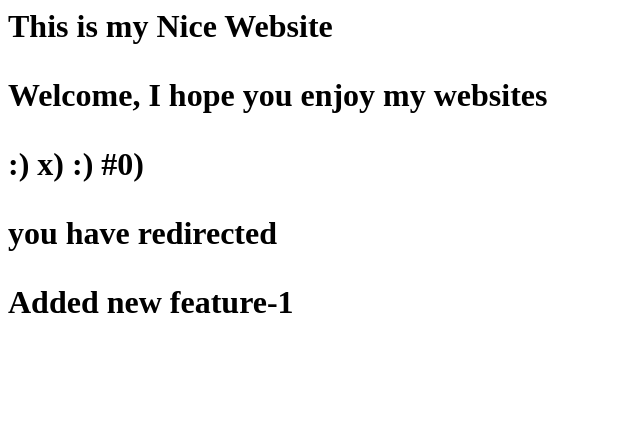
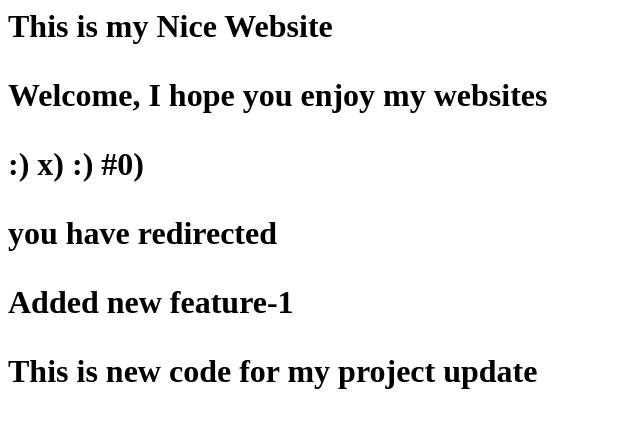
Before and after one commit to Ranjana1984/remi-code, a plain HTML site: page index.html in a window 1280 px wide. Shown: the whole page, without its empty margins (0-640 px from the left). Drawn offline with Linux system fonts and the light colour scheme.

Commit message:
New code edit

```diff
--- a/index.html
+++ b/index.html
@@ -5,4 +5,5 @@
 <p> :) x) :) #0) </p>
 <p>you have redirected</p>
 <p> Added new feature-1</p>
+<p>This is new code for my project update</p>
 </html>
```
